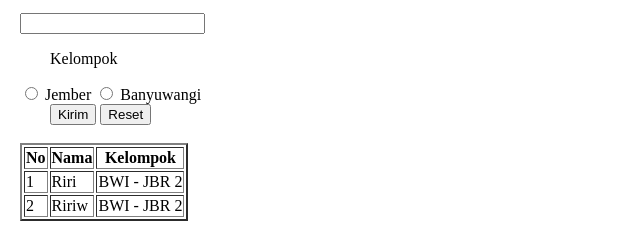
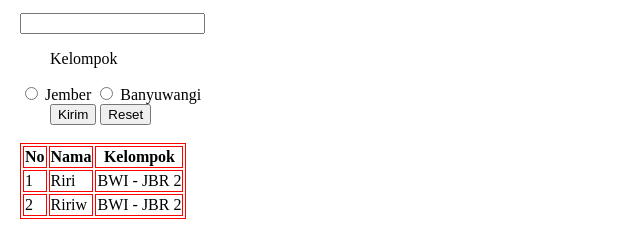
Before and after one commit to ririmauria/web-basic-seal, a plain HTML site: page Latihan HTML/portofolio.html in a window 1280 px wide. Shown: the part 726-955 px from the top of the page, without its empty margins (0-640 px from the left). Drawn offline with Linux system fonts and the light colour scheme.

Commit message:
tambah css

```diff
--- a/Latihan HTML/portofolio.html
+++ b/Latihan HTML/portofolio.html
@@ -1,6 +1,11 @@
 <!DOCTYPE html>
 <html lang="en">
 <head>
+    <style>
+        table, tr, td, th{
+            border: 1px solid red;
+        }
+    </style>
     <meta charset="UTF-8">
     <meta http-equiv="X-UA-Compatible" content="IE=edge">
     <meta name="viewport" content="width=device-width, initial-scale=1.0">
```
